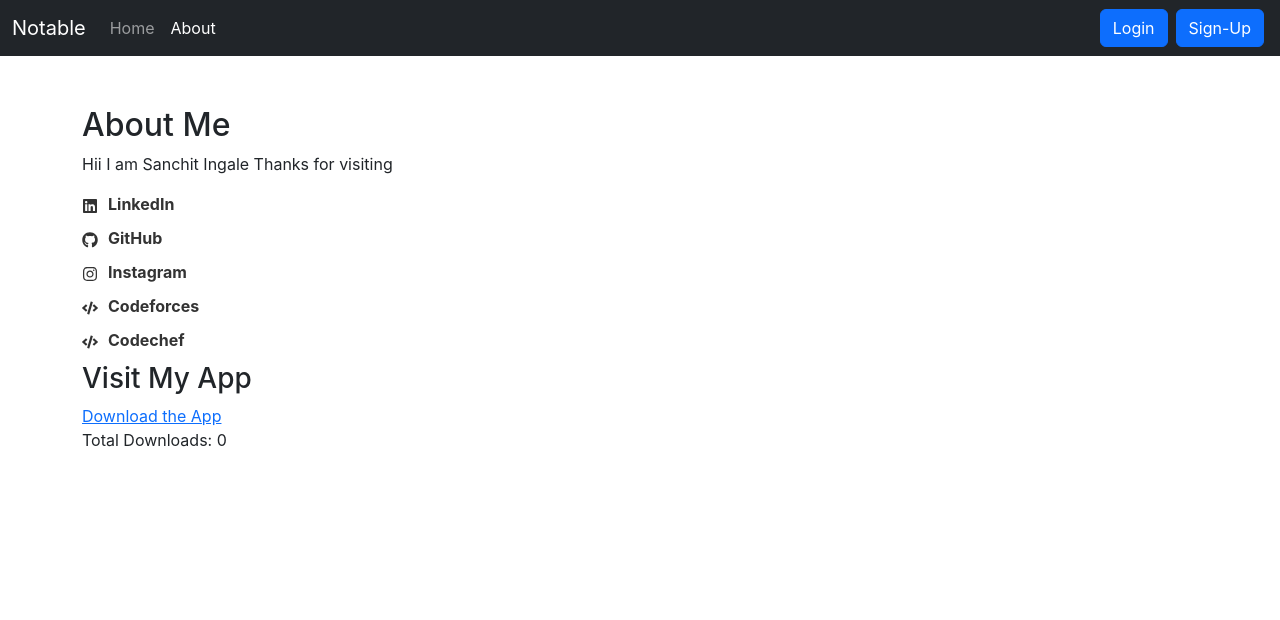
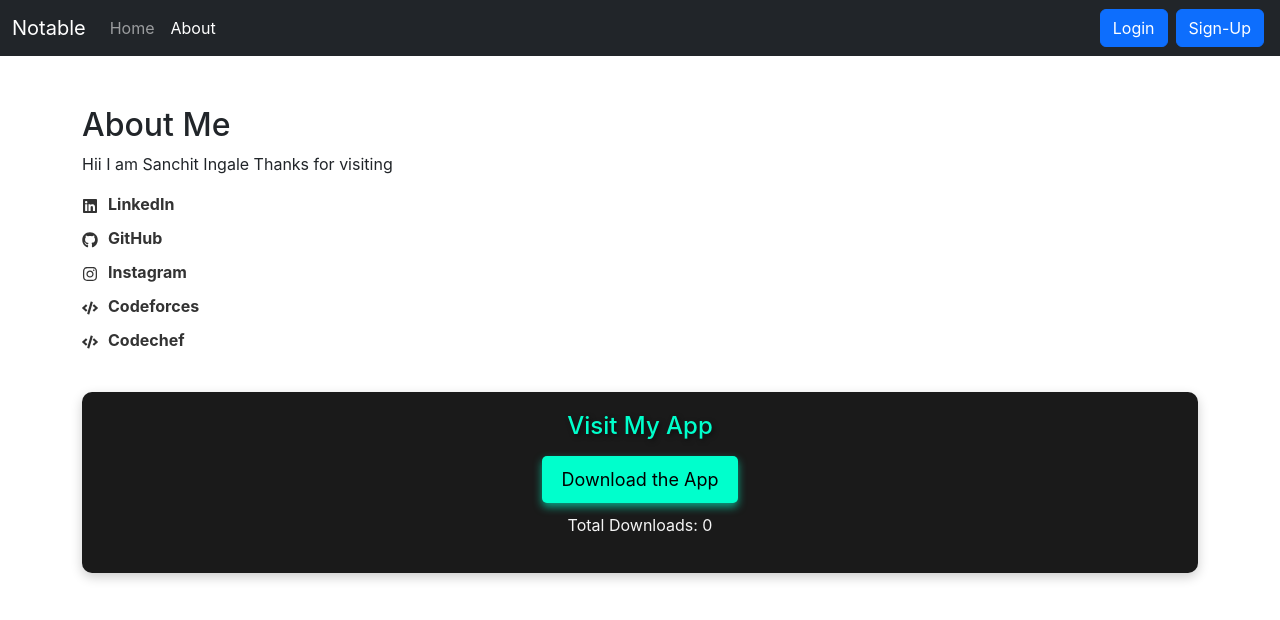
Before and after one commit to sanchit339/INoteBook-Deploy, a React (Create React App) app in the folder Frontend/: page /about in a window 1280 px wide. Shown: the top 620 px of the page. Built offline with nearby package versions, Linux system fonts and the light colour scheme; no server answers.

Commit message:
Update About.js

```diff
--- a/Frontend/src/components/About.js
+++ b/Frontend/src/components/About.js
@@ -37,7 +37,7 @@ const About = () => {
   const fetchDownloadCount = async () => {
     const owner = "sanchit339"; // Replace with your GitHub username
     const repo = "swadhaya8thclass"; // Replace with your repository name
-    const url = `https://api.github.com/repos/sanchit339/swadhaya8thclass/releases`;
+    const url = `https://api.github.com/repos/${owner}/${repo}/releases`;
 
     try {
       const response = await fetch(url);
@@ -81,18 +81,63 @@ const About = () => {
         ))}
       </div>
 
-      {/* Add app visit link */}
-      <div className="app-visit">
-        <h3>Visit My App</h3>
+      {/* Add app visit link with inline styling */}
+      <div
+        style={{
+          marginTop: '30px',
+          padding: '20px',
+          backgroundColor: '#1a1a1a',
+          borderRadius: '10px',
+          textAlign: 'center',
+          boxShadow: '0px 4px 12px rgba(0, 0, 0, 0.2)',
+          color: '#f5f5f5'
+        }}
+      >
+        <h3
+          style={{
+            fontSize: '24px',
+            marginBottom: '15px',
+            color: '#00ffcc',
+            textShadow: '2px 2px 5px rgba(0, 0, 0, 0.5)',
+          }}
+        >
+          Visit My App
+        </h3>
         <a
           href="https://github.com/sanchit339/swadhaya8thclass/releases"
           target="_blank"
           rel="noopener noreferrer"
-          className="app-link"
+          style={{
+            display: 'inline-block',
+            padding: '10px 20px',
+            backgroundColor: '#00ffcc',
+            color: '#000',
+            textDecoration: 'none',
+            borderRadius: '5px',
+            fontSize: '18px',
+            transition: 'background-color 0.3s ease, transform 0.3s ease',
+            boxShadow: '0px 4px 8px rgba(0, 255, 204, 0.6)',
+          }}
+          onMouseEnter={(e) => {
+            e.target.style.backgroundColor = '#00e6b8';
+            e.target.style.transform = 'scale(1.05)';
+          }}
+          onMouseLeave={(e) => {
+            e.target.style.backgroundColor = '#00ffcc';
+            e.target.style.transform = 'scale(1)';
+          }}
         >
           Download the App
         </a>
-        <p>Total Downloads: {downloadCount}</p>
+        <p
+          style={{
+            marginTop: '10px',
+            fontSize: '16px',
+            color: '#f5f5f5',
+          }}
+        >
+          Total Downloads: {downloadCount}
+        </p>
       </div>
     </div>
   );
```
